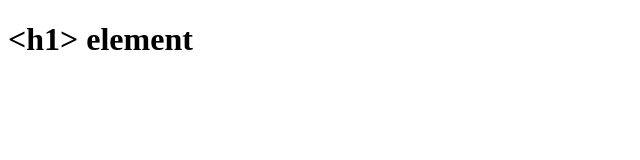
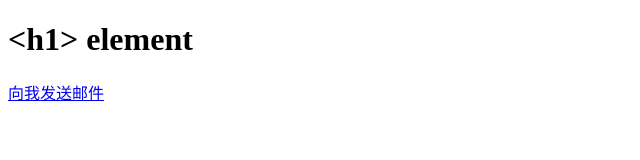
Before and after one commit to OPISI/MyNameIsDJX.github.io, a plain HTML site: page index.html in a window 1280 px wide. Shown: the whole page, without its empty margins (0-640 px from the left). Drawn offline with Linux system fonts and the light colour scheme.

Commit message:
index.html

```diff
--- a/index.html
+++ b/index.html
@@ -8,4 +8,5 @@
   <body>
     <h1>&lt;h1&gt; element</h1>
   </body>
+  <a href="mailto:380826742@qq.com">向我发送邮件</a>
 </html>
```
